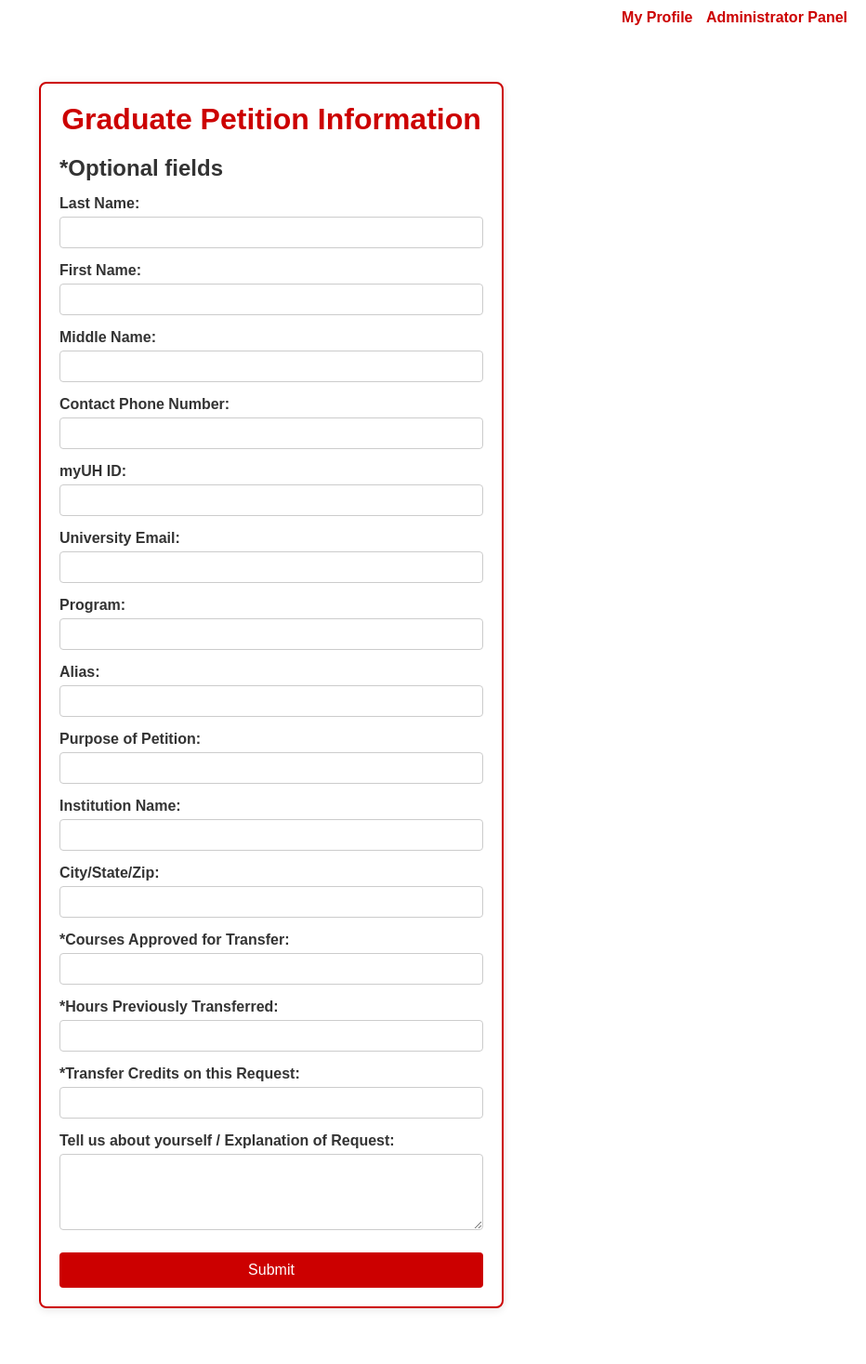
After one commit to Itaho/Project-01-COSC4353, a Flask app: template templates/petition.html in a window 1280 px wide. The commit adds this page. Shown: the whole page at 93% size, without its empty margins (348-1280 px from the left). Run offline with Flask 3, Linux system fonts and the light colour scheme; the template is opened without the code that fills it, so the values that code supplies are empty.

Commit message:
Latex update

```diff
--- a/app.py
+++ b/app.py
@@ -2,7 +2,8 @@ import os
 import mysql.connector
 import json
 import base64
-from flask import Flask, request, render_template, redirect, url_for, session
+import subprocess
+from flask import Flask, request, render_template, redirect, url_for, session, send_file
 from werkzeug.utils import secure_filename
 from datetime import datetime
 
@@ -286,5 +287,68 @@ def profile():
     except Exception as e:
         return f"Error fetching profile: {str(e)}", 500
 
+petitionTemplate = r"""
+\documentclass{{article}}
+\begin{{document}}
+\section*{{Petition Form}}
+
+\textbf{{Name:}} {lname}, {fname} {mname} \\
+\textbf{{Contact Phone Number:}} {phone} \\
+\textbf{{myUH ID:}} {myUH} \\
+\textbf{{UH Email:}} {uhEmail} \\
+\textbf{{Program:}} {program} \\
+\textbf{{Alias:}} {alias} \\
+\textbf{{Purpose of Petition:}} {purpose_of_petition} \\
+\textbf{{Institution Name:}} {institution_name} \\
+\textbf{{City/State/Zip:}} {city_state_zip} \\
+\textbf{{Courses Approved for Transfer:}} {courses_transfer} \\
+\textbf{{Hours Previously Transferred:}} {hours_transferred} \\
+\textbf{{Transfer Credits on this Request:}} {transfer_credits} \\
+\textbf{{Explanation of Request:}} \\
+{explanation}
+
+\end{{document}}
+"""
+
+@app.route('/PetitionSubmit', methods=['POST'])
+def submit():
+    # Retrieve form data
+    form_data = {
+        'fname': request.form.get('fname', ''),
+        'mname': request.form.get('mname', ''),
+        'lname': request.form.get('lname', ''),
+        'phone': request.form.get('phone', ''),
+        'myUH': request.form.get('myUH', ''),
+        'uhEmail': request.form.get('uhEmail', ''),
+        'program': request.form.get('program', ''),
+        'alias': request.form.get('alias', ''),
+        'purpose_of_petition': request.form.get('purpose_of_petition', ''),
+        'institution_name': request.form.get('institution_name', ''),
+        'city_state_zip': request.form.get('city_state_zip', ''),
+        'courses_transfer': request.form.get('courses_transfer', ''),
+        'hours_transferred': request.form.get('hours_transferred', ''),
+        'transfer_credits': request.form.get('transfer_credits', ''),
+        'explanation': request.form.get('explanation', '')
+    }
+
+    # Fill in the LaTeX template with the form data
+    latex_content = petitionTemplate.format(**form_data)
+
+    # Save the LaTeX file (e.g., in an output folder)
+    output_dir = os.path.join('output')
+    os.makedirs(output_dir, exist_ok=True)
+    tex_filename = os.path.join(output_dir, 'petition.tex')
+    with open(tex_filename, 'w') as f:
+        f.write(latex_content)
+
+    # Compile the LaTeX file to PDF using pdflatex
+    try:
+        subprocess.run(['pdflatex', '-output-directory', output_dir, tex_filename], check=True)
+        pdf_filename = os.path.join(output_dir, 'petition.pdf')
+        # Serve the PDF file as a download
+        return send_file(pdf_filename, as_attachment=True)
+    except subprocess.CalledProcessError as e:
+        return f"An error occurred during PDF generation: {e}"
+
 if __name__ == "__main__":
     app.run()
--- /dev/null
+++ b/templates/petition.html
@@ -0,0 +1,155 @@
+<!DOCTYPE html>
+<html>
+  <head>
+    <meta charset="UTF-8">
+    <title>Petition Form</title>
+    <style>
+      /* Basic reset */
+      * {
+        margin: 0;
+        padding: 0;
+        box-sizing: border-box;
+      }
+
+      body {
+        background-color: #ffffff; /* White background */
+        font-family: Arial, sans-serif;
+        color: #333;
+      }
+
+      /* Container for the form */
+      .container {
+        max-width: 500px;
+        margin: 60px auto;
+        border: 2px solid #cc0000; /* Red border */
+        border-radius: 8px;
+        padding: 20px;
+        background-color: #fff;  /* White form background */
+        box-shadow: 0 2px 8px rgba(0,0,0,0.1);
+      }
+
+      /* Heading style */
+      .container h1 {
+        text-align: center;
+        margin-bottom: 20px;
+        color: #cc0000; /* Red heading text */
+      }
+
+      label {
+        display: block;
+        margin-top: 15px;
+        margin-bottom: 5px;
+        font-weight: bold;
+      }
+
+      input[type="text"],
+      input[type="email"],
+      textarea {
+        width: 100%;
+        padding: 8px;
+        border: 1px solid #ccc;
+        border-radius: 4px;
+        font-size: 14px;
+      }
+
+      textarea {
+        resize: vertical;
+      }
+
+      input[type="submit"] {
+        margin-top: 20px;
+        width: 100%;
+        padding: 10px;
+        background-color: #cc0000; /* Red button */
+        color: #fff;
+        border: none;
+        border-radius: 4px;
+        font-size: 16px;
+        cursor: pointer;
+      }
+
+      input[type="submit"]:hover {
+        background-color: #990000; /* Darker red on hover */
+      }
+
+      /* Optional: style for the top nav buttons (My Profile, Admin Panel) if you want them */
+      .top-nav {
+        text-align: right;
+        margin: 10px 20px;
+      }
+
+      .top-nav a {
+        margin-left: 10px;
+        text-decoration: none;
+        color: #cc0000;
+        font-weight: bold;
+      }
+
+      .top-nav a:hover {
+        text-decoration: underline;
+      }
+    </style>
+  </head>
+  <body>
+
+    <!-- Optional top navigation -->
+    <div class="top-nav">
+      <a href="profile.html">My Profile</a>
+      <a href="adminpanel.html">Administrator Panel</a>
+    </div>
+
+    <div class="container">
+      <h1>Graduate Petition Information</h1>
+      <h2>*Optional fields</h2>
+      <form method="POST" action="/PetitionSubmit">
+        <label for="lname">Last Name:</label>
+        <input type="text" id="lname" name="lname" required>
+
+        <label for="fname">First Name:</label>
+        <input type="text" id="fname" name="fname" required>
+
+        <label for="mname">Middle Name:</label>
+        <input type="text" id="mname" name="mname">
+
+        <label for="phone">Contact Phone Number:</label>
+        <input type="text" id="phone" name="phone">
+
+        <label for="myUH">myUH ID:</label>
+        <input type="text" id="myUH" name="myUH">
+
+        <label for="uhEmail">University Email:</label>
+        <input type="email" id="uhEmail" name="uhEmail">
+
+        <label for="program">Program:</label>
+        <input type="text" id="program" name="program">
+
+        <label for="alias">Alias:</label>
+        <input type="text" id="alias" name="alias">
+
+        <label for="purpose_of_petition">Purpose of Petition:</label>
+        <input type="text" id="purpose_of_petition" name="purpose_of_petition">
+
+        <label for="institution_name">Institution Name:</label>
+        <input type="text" id="institution_name" name="institution_name">
+
+        <label for="city_state_zip">City/State/Zip:</label>
+        <input type="text" id="city_state_zip" name="city_state_zip">
+
+        <label for="courses_transfer">*Courses Approved for Transfer:</label>
+        <input type="text" id="courses_transfer" name="courses_transfer">
+
+        <label for="hours_transferred">*Hours Previously Transferred:</label>
+        <input type="text" id="hours_transferred" name="hours_transferred">
+
+        <label for="transfer_credits">*Transfer Credits on this Request:</label>
+        <input type="text" id="transfer_credits" name="transfer_credits">
+
+        <label for="explanation">Tell us about yourself / Explanation of Request:</label>
+        <textarea id="explanation" name="explanation" rows="4"></textarea>
+
+        <input type="submit" value="Submit">
+      </form>
+    </div>
+
+  </body>
+</html>
```
Also changed, not shown: templates/index.html (+7 -0 lines).
